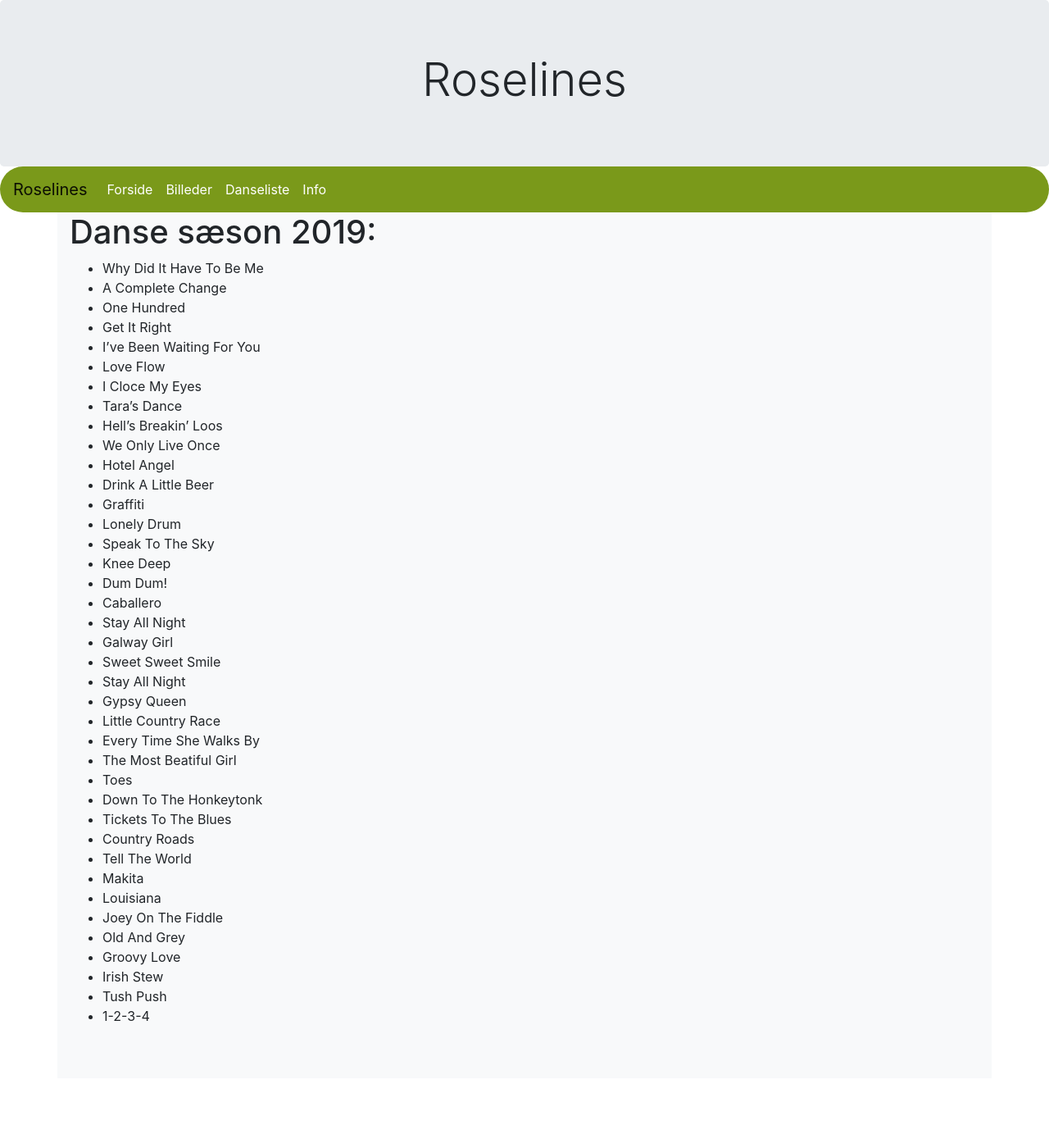
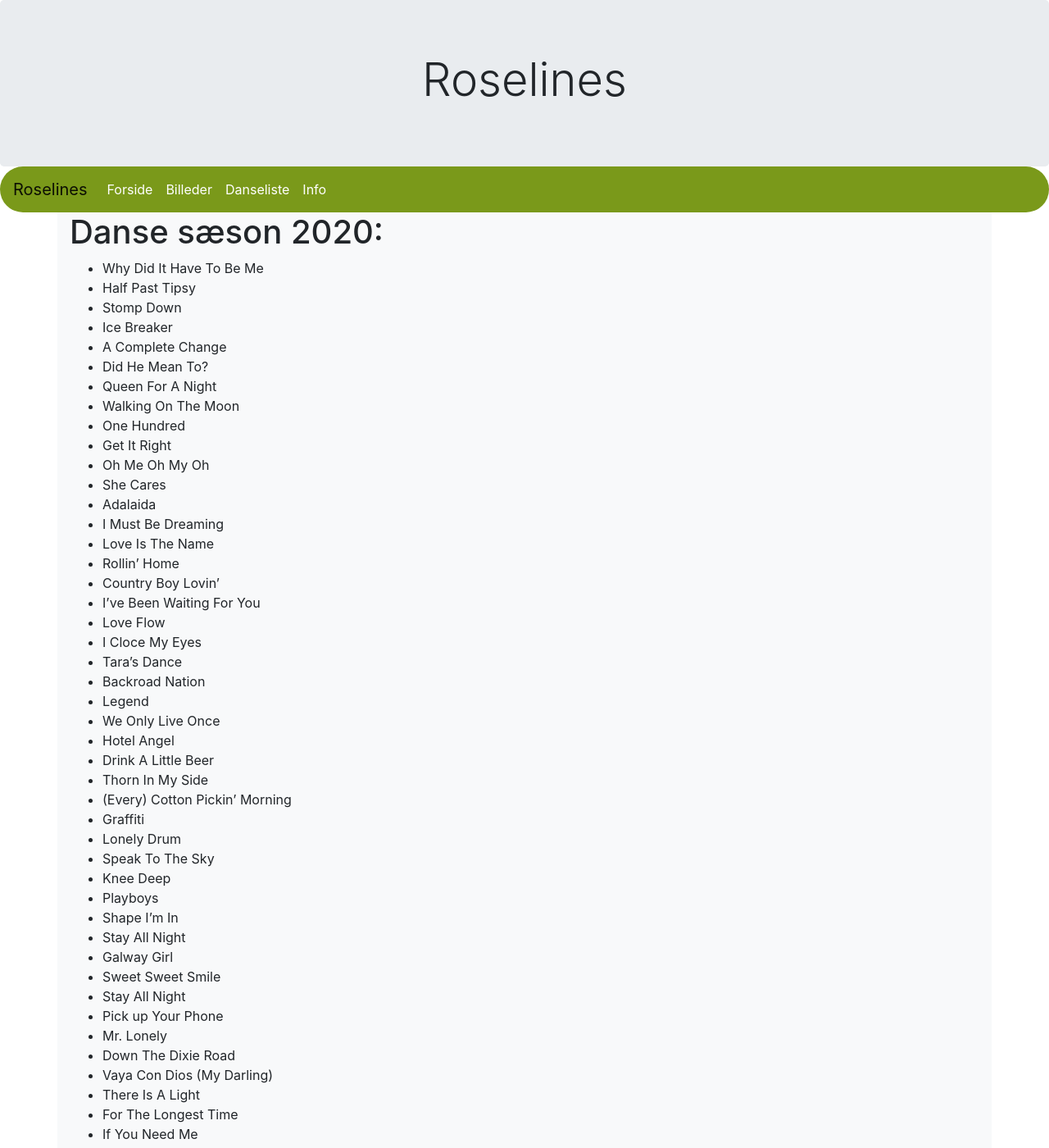
Before and after one commit to lonemathiasen/lonemathiasen.github.io, a Jekyll site: the page built from danseliste.md, in a window 1280 px wide and 1400 px high. Shown: the whole window at 82% size. Built offline with Jekyll 4.4.1, drawn with Linux system fonts in a browser that asks for light colours; some of the changed text lies outside the part shown.

Commit message:
Update danseliste.md
Opdatering af danselisten

```diff
--- a/danseliste.md
+++ b/danseliste.md
@@ -5,31 +5,56 @@ description: Awesome description here
 ---
 
 
-# Danse sæson 2019:
+# Danse sæson 2020:
 
 
 * Why Did It Have To Be Me
+* Half Past Tipsy
+* Stomp Down
+* Ice Breaker
 * A Complete Change
+* Did He Mean To?
+* Queen For A Night
+* Walking On The Moon
 * One Hundred
 * Get It Right
+* Oh Me Oh My Oh
+* She Cares
+* Adalaida
+* I Must Be Dreaming
+* Love Is The Name
+* Rollin' Home
+* Country Boy Lovin'
 * I've Been Waiting For You
 * Love Flow
 * I Cloce My Eyes
 * Tara's Dance
-* Hell's Breakin' Loos
+* Backroad Nation
+* Legend
 * We Only Live Once
 * Hotel Angel
 * Drink A Little Beer
+* Thorn In My Side
+* (Every) Cotton Pickin' Morning
 * Graffiti
 * Lonely Drum
 * Speak To The Sky
 * Knee Deep
-* Dum Dum!
-* Caballero
+* Playboys
+* Shape I'm In
 * Stay All Night
 * Galway Girl
 * Sweet Sweet Smile
 * Stay All Night
+* Pick up Your Phone
+* Mr. Lonely
+* Down The Dixie Road
+* Vaya Con Dios (My Darling)
+* There Is A Light
+* For The Longest Time
+* If You Need Me
+* Southern Dreams
+* Such A Fool
 * Gypsy Queen
 * Little Country Race
 * Every Time She Walks By
@@ -37,6 +62,8 @@ description: Awesome description here
 * Toes
 * Down To The Honkeytonk
 * Tickets To The Blues
+* Fall In Love
+* Far From The Charts
 * Country Roads
 * Tell The World
 * Makita
@@ -47,3 +74,6 @@ description: Awesome description here
 * Irish Stew
 * Tush Push
 * 1-2-3-4
+* Bosa Nova
+* Bring On the Good Times
+* Contra Cowboys
```
